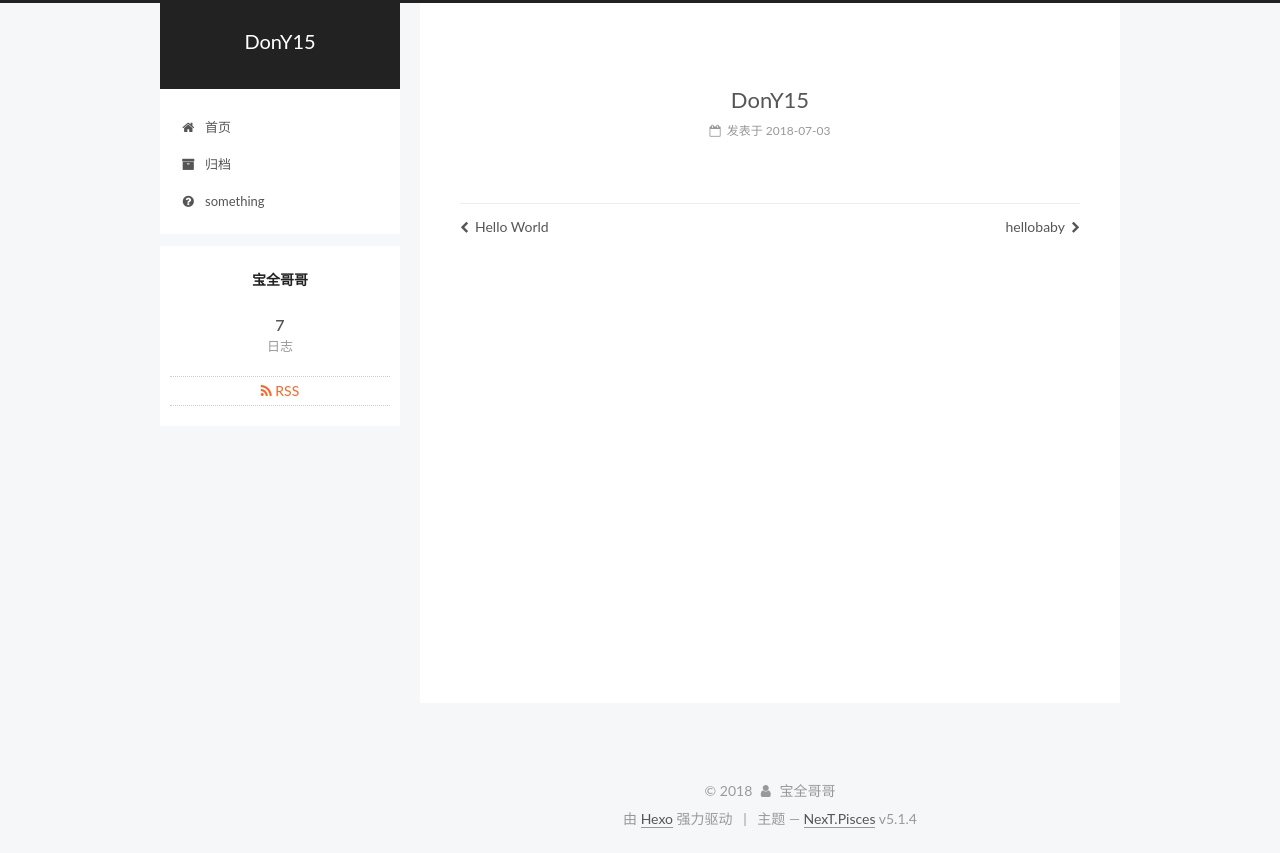
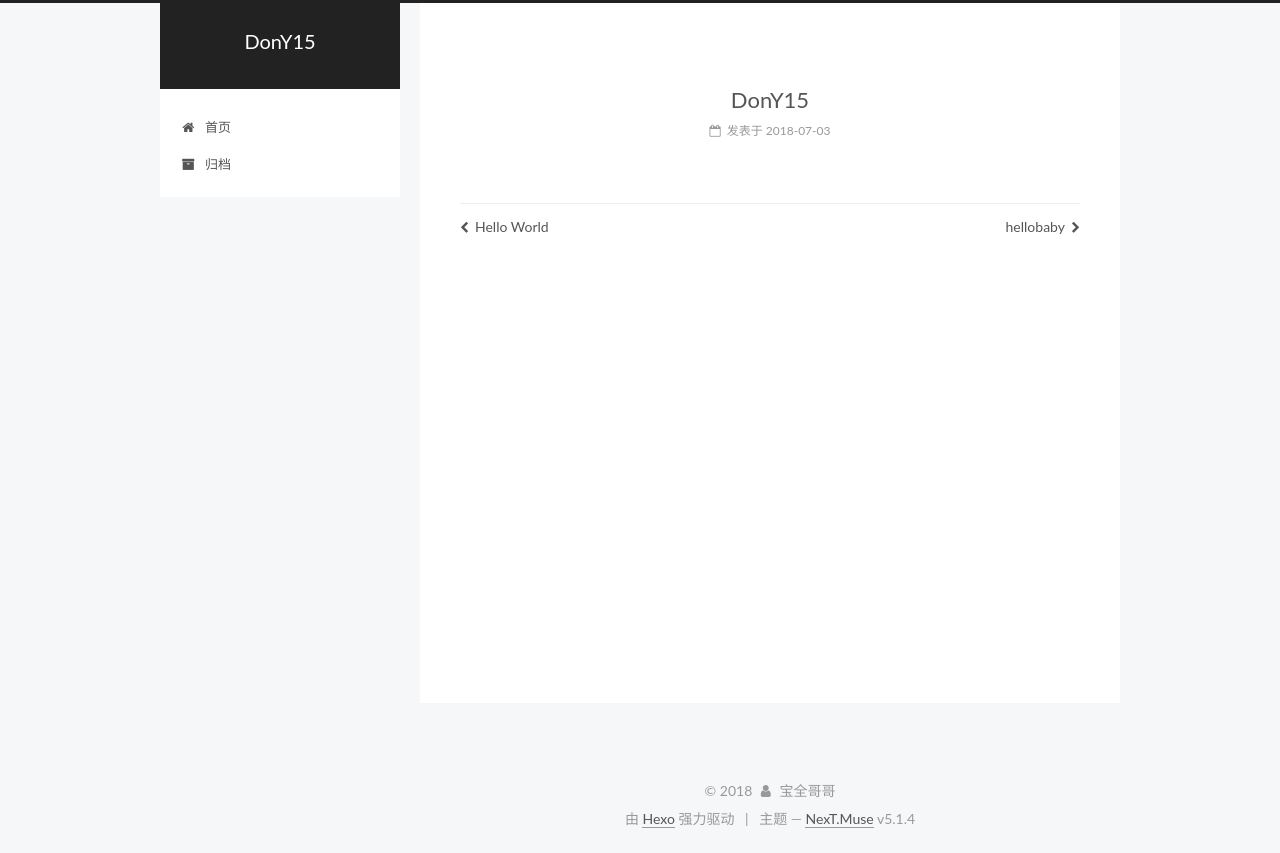
Before and after one commit to dony15/dony15.github.io, a plain HTML site: page 2018/07/03/DonY15/index.html in a window 1280 px wide. Drawn offline with Linux system fonts and the light colour scheme; some packages are replaced by stand-ins of ours; a script that the page names is missing.

Commit message:
Site updated: 2018-07-05 15:37:13

```diff
--- a/2018/07/03/DonY15/index.html
+++ b/2018/07/03/DonY15/index.html
@@ -5,7 +5,7 @@
 
 
 
-<html class="theme-next pisces use-motion" lang="zh-Hans">
+<html class="theme-next muse use-motion" lang="zh-Hans">
 <head>
   <meta charset="UTF-8"/>
 <meta http-equiv="X-UA-Compatible" content="IE=edge" />
@@ -96,7 +96,7 @@
   var NexT = window.NexT || {};
   var CONFIG = {
     root: '/',
-    scheme: 'Pisces',
+    scheme: 'Muse',
     version: '5.1.4',
     sidebar: {"position":"left","display":"post","offset":12,"b2t":false,"scrollpercent":false,"onmobile":false},
     fancybox: true,
@@ -104,7 +104,7 @@
     motion: {"enable":true,"async":false,"transition":{"post_block":"fadeIn","post_header":"slideDownIn","post_body":"slideDownIn","coll_header":"slideLeftIn","sidebar":"slideUpIn"}},
     duoshuo: {
       userId: '0',
-      author: '宝全哥哥'
+      author: '博主'
     },
     algolia: {
       applicationID: '',
@@ -145,8 +145,6 @@
 
   <div class="container sidebar-position-left page-post-detail">
     <div class="headband"></div>
-
-
 
     <header id="header" class="header" itemscope itemtype="http://schema.org/WPHeader">
       <div class="header-inner"><div class="site-brand-wrapper">
@@ -197,16 +195,6 @@
               <i class="menu-item-icon fa fa-fw fa-archive"></i> <br />
 
             归档
-          </a>
-        </li>
-
-
-        <li class="menu-item menu-item-something">
-          <a href="/something" rel="section">
-
-              <i class="menu-item-icon fa fa-fw fa-question-circle"></i> <br />
-
-            something
           </a>
         </li>
 
@@ -462,8 +450,7 @@
 
     <footer id="footer" class="footer">
       <div class="footer-inner">
-        <script async src="https://dn-lbstatics.qbox.me/busuanzi/2.3/busuanzi.pure.mini.js"></script>
-<div class="copyright">&copy; <span itemprop="copyrightYear">2018</span>
+        <div class="copyright">&copy; <span itemprop="copyrightYear">2018</span>
   <span class="with-love">
     <i class="fa fa-user"></i>
   </span>
@@ -481,7 +468,7 @@
 
 
 
-  <div class="theme-info">主题 &mdash; <a class="theme-link" target="_blank" href="https://github.com/iissnan/hexo-theme-next">NexT.Pisces</a> v5.1.4</div>
+  <div class="theme-info">主题 &mdash; <a class="theme-link" target="_blank" href="https://github.com/iissnan/hexo-theme-next">NexT.Muse</a> v5.1.4</div>
 
 
 
@@ -582,13 +569,6 @@
 
 
 
-  <script type="text/javascript" src="/js/src/affix.js?v=5.1.4"></script>
-
-  <script type="text/javascript" src="/js/src/schemes/pisces.js?v=5.1.4"></script>
-
-
-
-
   <script type="text/javascript" src="/js/src/scrollspy.js?v=5.1.4"></script>
 <script type="text/javascript" src="/js/src/post-details.js?v=5.1.4"></script>
 
```
Also changed, not shown: 2018/07/03/hello-world/index.html (+5 -25 lines), 2018/07/04/7-4日/index.html (+5 -25 lines), 2018/07/04/DonY15-1/index.html (+5 -25 lines), 2018/07/04/Hexo-word/index.html (+5 -25 lines), 2018/07/04/hellobaby/index.html (+5 -25 lines), 2018/07/04/测试/index.html (+5 -25 lines), archives/2018/07/index.html (+5 -25 lines), archives/2018/index.html (+5 -25 lines), archives/index.html (+5 -25 lines), index.html (+5 -25 lines).
